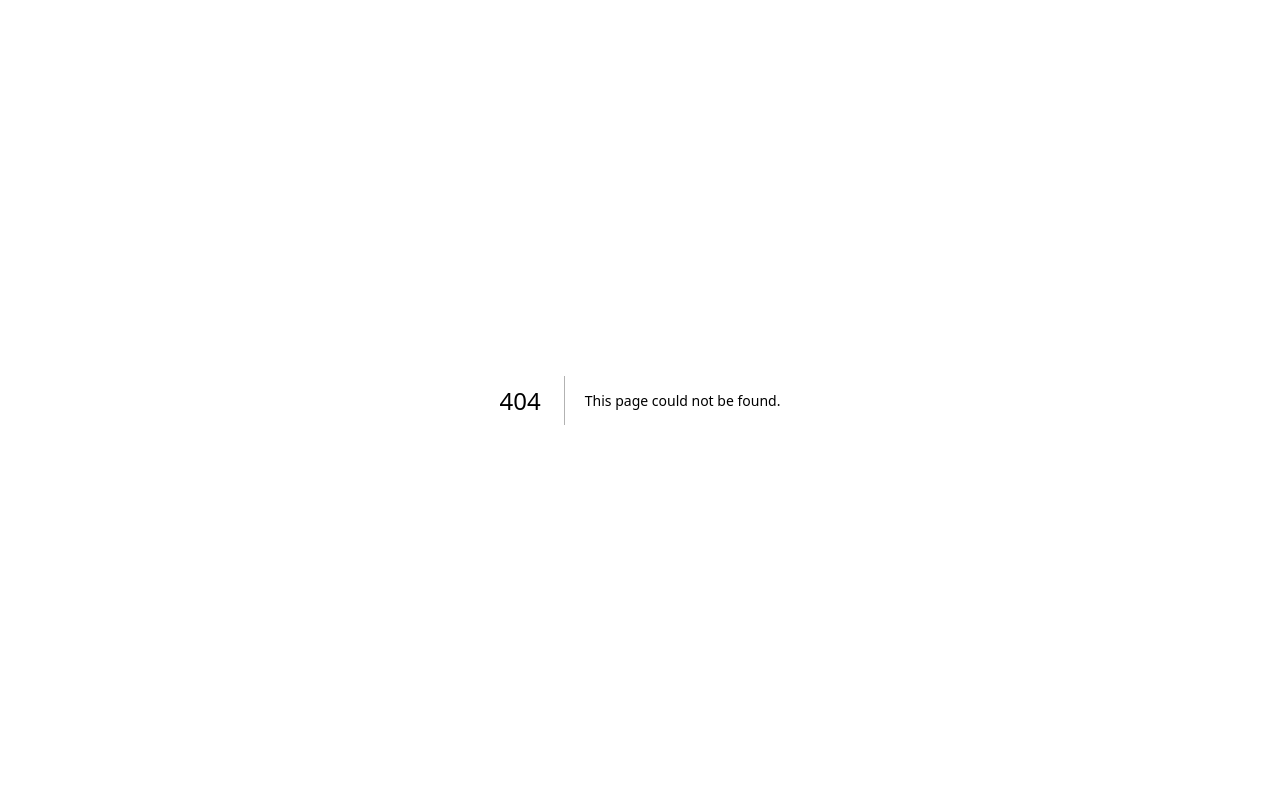
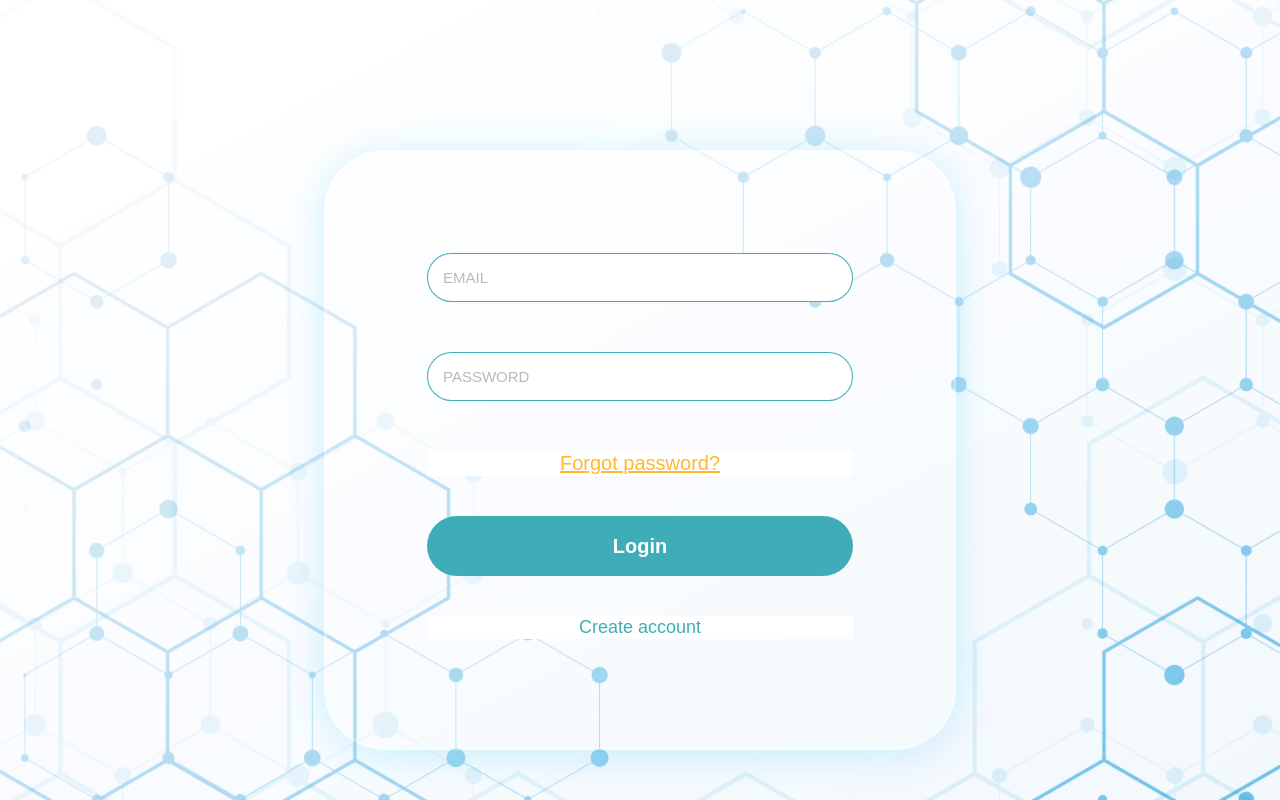
Before and after one commit to VinCPR/Casablanca-rotation, a Next.js app: page /login in a window 1280 px wide. Before the commit this address had no page. Built offline with nearby package versions, Linux system fonts and the light colour scheme.

Commit message:
feat: login page

```diff
--- /dev/null
+++ b/pages/login/index.tsx
@@ -0,0 +1,6 @@
+import LoginPage from "../../src/containers/LoginPage";
+import styles from "./index.module.css";
+
+export default () => {
+  return <LoginPage />;
+};
--- /dev/null
+++ b/src/containers/LoginPage/index.module.css
@@ -0,0 +1,81 @@
+.loginBackground {
+  background-image: url("./../../../public/images/LoginBackground.png");
+  background-size: cover;
+  position: fixed;
+  left: 0px;
+  right: 0px;
+  top: 0px;
+  bottom: 0px;
+}
+
+.loginSection {
+  display: flex;
+  justify-content: center;
+}
+
+.loginContainer {
+  background-color: linear-gradient(
+    111.68deg,
+    rgba(255, 255, 255, 0.29) -8.74%,
+    rgba(255, 255, 255, 0.39) 85.7%
+  );
+  border: 3px solid rgba(255, 255, 255, 0.28);
+  box-shadow: 0px 4px 40px rgba(0, 187, 249, 0.2);
+  border-radius: 61px;
+  width: 632px;
+  height: 600px;
+  margin-top: 150px;
+  padding: 100px;
+  display: flex;
+  flex-direction: column;
+}
+
+.input {
+  border: 1px solid rgba(59, 172, 182, 0.98);
+  border-radius: 50px;
+  padding: 15px;
+  font-size: 15px;
+}
+
+.input:focus {
+  outline: none;
+}
+
+.input::placeholder {
+  opacity: 0.5;
+}
+
+.input + .input {
+  margin-top: 50px;
+}
+
+.forgotPassword {
+  color: #ffb830;
+  text-decoration-line: underline;
+  border: none;
+  background-color: white;
+  cursor: pointer;
+  font-size: 20px;
+  margin-top: 50px;
+}
+
+.loginButton {
+  border: none;
+  background: rgba(59, 172, 182, 0.98);
+  border-radius: 50px;
+  font-weight: 700;
+  font-size: 20px;
+  height: 60px;
+  margin-top: 40px;
+  color: white;
+  cursor: pointer;
+}
+
+.newAccount {
+  color: rgba(59, 172, 182, 0.98);
+  background-color: white;
+  border: none;
+  cursor: pointer;
+  font-size: 18px;
+  margin-top: 40px;
+}
--- /dev/null
+++ b/src/containers/LoginPage/index.tsx
@@ -0,0 +1,21 @@
+import styles from "./index.module.css";
+
+export default function LoginPage() {
+  return (
+    <div className={styles.loginBackground}>
+      <div className={styles.loginSection}>
+        <div className={styles.loginContainer}>
+          <input className={styles.input} placeholder="EMAIL" />
+          <input
+            className={styles.input}
+            type="password"
+            placeholder="PASSWORD"
+          />
+          <button className={styles.forgotPassword}>Forgot password?</button>
+          <button className={styles.loginButton}>Login</button>
+          <button className={styles.newAccount}>Create account</button>
+        </div>
+      </div>
+    </div>
+  );
+}
```
Also changed, not shown: src/containers/LoginPage/assets/LogoEmail.tsx (added, +26 -0 lines), src/containers/LoginPage/assets/LogoPassword.tsx (added, +23 -0 lines), public/images/LoginBackground.png (added).
